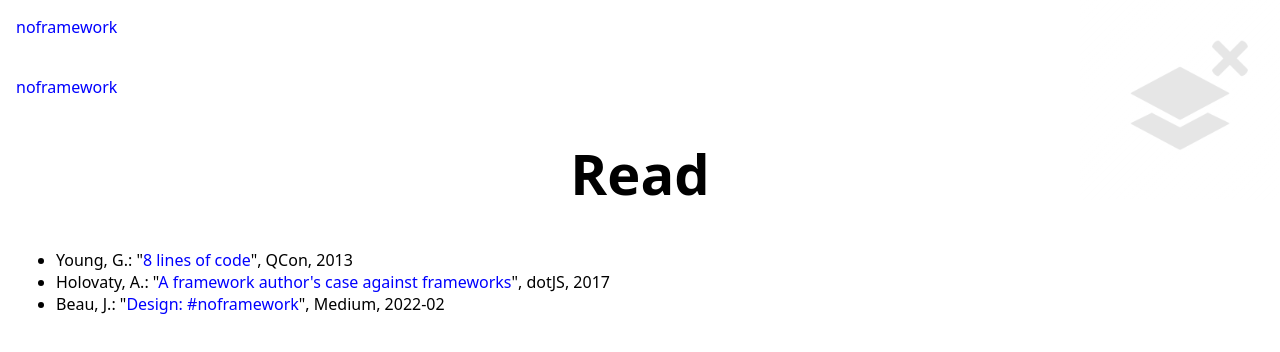
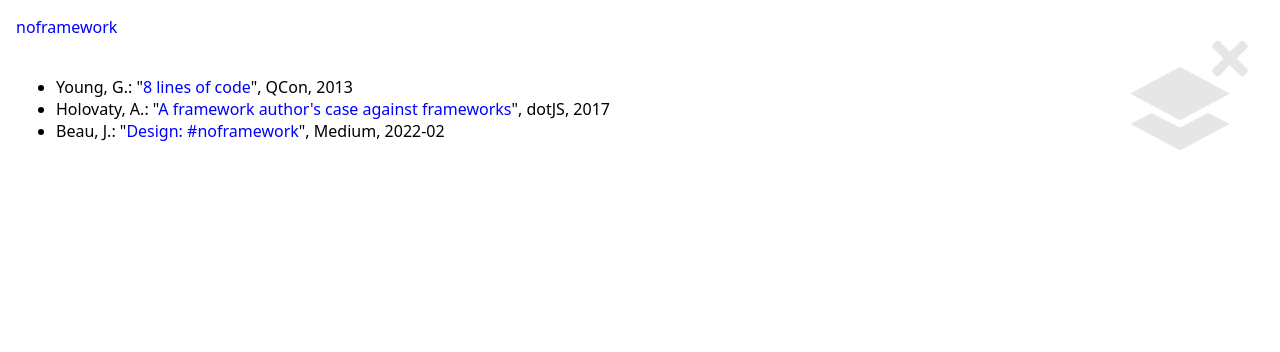
Before and after one commit to noframework-org/noframework-org.github.io, a website: page read/index.html in a window 1280 px wide. Drawn offline with nearby package versions, Linux system fonts and the light colour scheme; files that its build step writes are made by us from their sources.

Commit message:
remove redundant h1

```diff
--- a/read/index.html
+++ b/read/index.html
@@ -1,8 +1,6 @@
 <!--#include virtual="/header-start.html" -->
-<title>Read - noframework</title>
+<title>Read</title>
 <!--#include virtual="/header-end.html" -->
-<nav><a href="/">noframework</a></nav>
-<h1>Read</h1>
 <ul>
   <li>Young, G.: "<a href="https://www.infoq.com/presentations/8-lines-code-refactoring">8 lines of code</a>", QCon,
     2013</li>
```
Also changed, not shown: how/index.html (+0 -2 lines).
